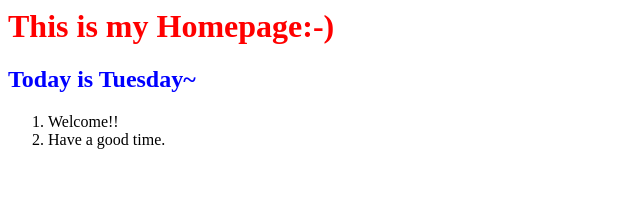
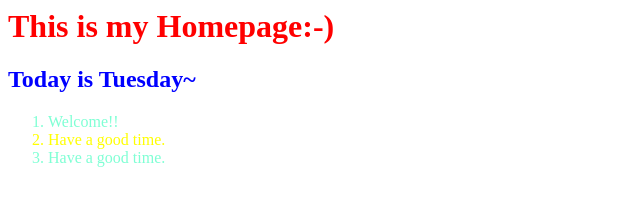
Before and after one commit to 337ccc/my_home, a plain HTML site: page index.html in a window 1280 px wide. Shown: the whole page, without its empty margins (0-640 px from the left). Drawn offline with Linux system fonts and the light colour scheme.

Commit message:
stylesheet separated myStyle.css

```diff
--- a/index.html
+++ b/index.html
@@ -1,18 +1,14 @@
+<html>
   <head>
-  <style>
-    h1 {
-      color : red;
-    }
-    h2 {
-      color : blue;
-    }
-  </style>
+    <link rel="stylesheet" type="text/css" href="myStyle.css">
   </head>
   <body>
     <h1>This is my Homepage:-)</h1>
     <h2>Today is Tuesday~</h2>
-  <ol>
-    <li>Welcome!!</li>
-    <li>Have a good time.</li>
+    <ol id="my_list">
+      <li class="first">Welcome!!</li>
+      <li class="second">Have a good time.</li>
+      <li class="third">Have a good time.</li>
     </ol>
   </body>
+</html>
--- /dev/null
+++ b/myStyle.css
@@ -0,0 +1,12 @@
+h1 {
+    color : red;
+  }
+  h2 {
+    color : blue;
+  }
+  .second {
+    color: yellow;
+  }
+  #my_list {
+    color: aquamarine;
+  }
```
Lines whose indentation alone changed are shown as unchanged.
